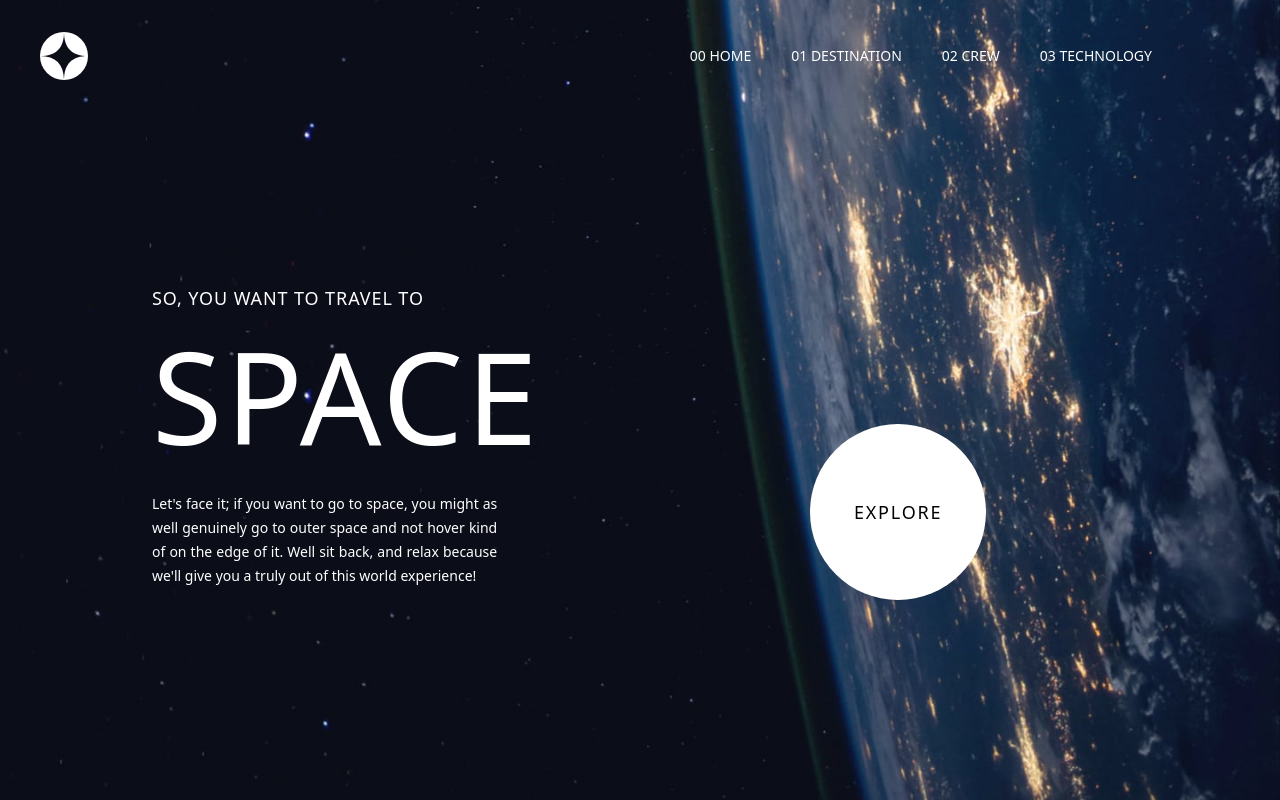
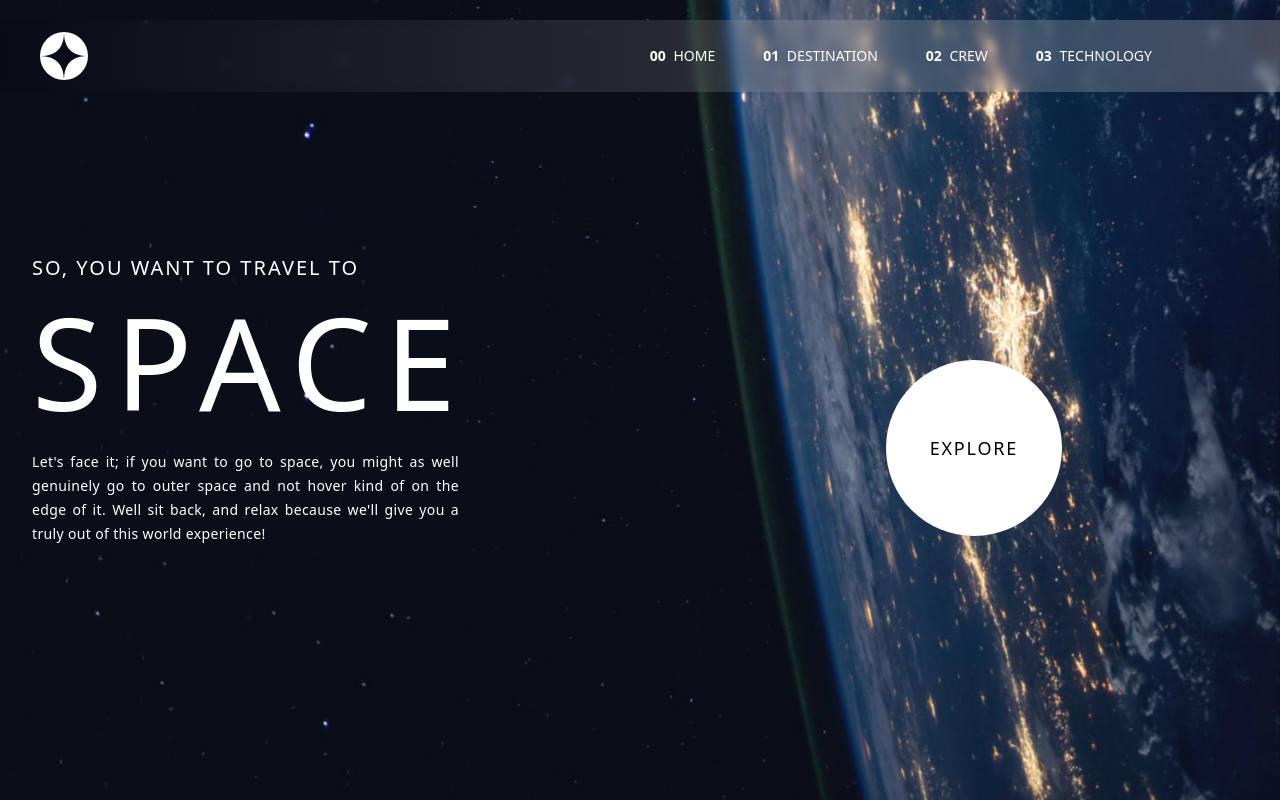
Before and after one commit to juniorthx3/space-tourism-multi-page-website, a React (Create React App) app: page / in a window 1280 px wide. Built offline with nearby package versions, Linux system fonts and the light colour scheme.

Commit message:
Arrange homepage

```diff
--- a/src/components/Header.jsx
+++ b/src/components/Header.jsx
@@ -1,21 +1,41 @@
 import logo from '../assets/shared/logo.svg'
 import {Link} from 'react-router-dom'
+import iconHamburger from '../assets/shared/icon-hamburger.svg'
+import iconClose from '../assets/shared/icon-close.svg'
+import { useState } from 'react'
+import NavLink from './NavLink'
 
 const Header = () => {
+    const [open, setOpen] = useState(false)
   return (
-    <header className='relative mt-5 text-white'>
+    <header className='bg-header relative mt-5 text-white' >
         <nav className='flex items-center justify-between py-3 pl-10 pr-32'>
             <div>
                 <Link to="/"><img src={logo} alt="" /></Link>
+                <hr className='absolute '/>
             </div>
-            <div className='hidden md:flex'>
-                <ul className='space-x-10 flex uppercase text-sm'>
-                    <li><Link to="/">00 Home</Link></li>
-                    <li><Link to="/destination">01 Destination</Link></li>
-                    <li><Link to="/crew">02 Crew</Link></li>
-                    <li><Link to="/technology">03 Technology</Link></li>
+            <div className='hidden bg-nav md:flex md:items-center '>
+                <ul className='space-x-12 flex uppercase text-sm'>
+                   <NavLink />
                 </ul>
             </div>
+            <button onClick={()=>setOpen(!open)} className="absolute right-7 focus:outline-none md:hidden">
+              {open ? <img src={iconClose} alt="" className='hidden' /> : <img src={iconHamburger} alt="" />}
+            </button>
+            {
+                open && (
+                    <div className="md:hidden border">
+                        <div className='h-screen absolute -top-10 right-0 text-sm  px-5  py-8 mt-5 space-y-6  w-1/2 left-1/2' style={{backgroundColor:"rgba(255, 255, 255, 0.5)", backdropFilter:"blur(81.5485px)"}}>
+                        <button onClick={()=>setOpen(!open)} className="absolute right-7 top-12 focus:outline-none md:hidden">
+                            {open ? <img src={iconClose} alt="" /> : <img src={iconHamburger} alt="" />}
+                        </button>
+                        <ul className='uppercase text-sm absolute top-28 space-y-10'>
+                                <NavLink />
+                            </ul>
+                        </div>
+                    </div>
+                )
+            }
         </nav>
     </header>
   )
--- /dev/null
+++ b/src/components/NavLink.jsx
@@ -0,0 +1,22 @@
+import {Link} from 'react-router-dom'
+
+const NavLink = () => {
+  return (
+    <>
+        <li className='hover:border-b-2 hover:border-b-solid'>
+            <Link to="/"><span className='font-bold pr-1'>00</span> Home</Link>
+        </li>
+        <li className='hover:border-b-2 hover:border-b-solid'>
+            <Link to="/destination"><span className='font-bold pr-1'>01</span> Destination</Link>
+        </li>
+        <li className='hover:border-b-2 hover:border-b-solid'>
+            <Link to="/crew"><span className='font-bold pr-1'>02</span> Crew</Link>
+        </li>
+        <li className='hover:border-b-2 hover:border-b-solid'>
+            <Link to="/technology"><span className='font-bold pr-1'>03</span> Technology</Link>
+        </li>
+    </>
+  )
+}
+
+export default NavLink
--- a/src/index.css
+++ b/src/index.css
@@ -8,11 +8,21 @@ body{
     box-sizing: border-box;
 }
 
-.home{
-    background-image: url("./assets/home/background-home-desktop.jpg");
+header{
+    font-size: calc(10px + 2vmin);
+    z-index: 0;
+}
+
+.bg-header{
+    background:linear-gradient(to right, rgba(0, 0, 0, 0.1), rgba(255, 255, 255, 0.233));
+    backdrop-filter: blur(5px);
+}
+
+.home, .destination, .crew, .technology{
     background-size: cover;
     background-attachment: fixed;
-    height:100vh;
+    transition:0.3s;
+    height:100%;
     position:absolute;
     top:0;
     right:0;
@@ -21,46 +31,69 @@ body{
     color:white;
 }
 
+
+/* DESKTOP BACKGROUND */
+
+.home{
+    background-image: url("./assets/home/background-home-desktop.jpg");
+}
+
 .destination{
     background-image: url("./assets/destination/background-destination-desktop.jpg");
-    background-size: cover;
-    background-attachment: fixed;
-    height:100vh;
-    position:absolute;
-    top:0;
-    right:0;
-    left:0;
-    z-index: -1;
-    color:white;
 }
 
 .crew{
     background-image: url("./assets/crew/background-crew-desktop.jpg");
-    background-size: cover;
-    background-attachment: fixed;
-    height:100vh;
-    position:absolute;
-    top:0;
-    right:0;
-    left:0;
-    z-index: -1;
-    color:white;
 }
 
 .technology{
     background-image: url("./assets/technology/background-technology-desktop.jpg");
-    background-size: cover;
-    background-attachment: fixed;
-    height:100vh;
-    position:absolute;
-    top:0;
-    right:0;
-    left:0;
-    z-index: -1;
-    color:white;
 }
 
-.overlay{
-    position: absolute;
-    top:30%;
+/* TABLET BACKGROUND */
+
+@media screen and (max-width: 768px) {
+    .bg-header{
+        background:none;
+    }
+
+    .home{
+        background-image: url("./assets/home/background-home-tablet.jpg");
+    }
+
+    .destination{
+        background-image: url("./assets/destination/background-destination-tablet.jpg");
+    }
+
+    .crew{
+        background-image: url("./assets/crew/background-crew-tablet.jpg");
+    }
+
+    .technology{
+        background-image: url("./assets/technology/background-technology-tablet.jpg");
+    }
 }
+
+
+/* MOBILE BACKGROUND */
+@media screen and (max-width: 480px) {
+    .bg-header{
+        background:none;
+    }
+
+    .home{
+        background-image: url("./assets/home/background-home-mobile.jpg");
+    }
+
+    .destination{
+        background-image: url("./assets/destination/background-destination-mobile.jpg");
+    }
+
+    .crew{
+        background-image: url("./assets/crew/background-crew-mobile.jpg");
+    }
+
+    .technology{
+        background-image: url("./assets/technology/background-technology-mobile.jpg");
+    }
+}
--- a/src/pages/Home.jsx
+++ b/src/pages/Home.jsx
@@ -3,18 +3,20 @@ import {Link} from 'react-router-dom'
 const Home = () => {
   return (
     <section className="home">
-       <div className="overlay mt-8 mx-36 flex justify-center">
-          <div className='w-1/2 px-2 py-3'>
-              <h2 className='text-lg uppercase tracking-wider'>So, you want to travel to</h2>
-              <h1 className='text-9xl uppercase font-light tracking-wide mt-5'>Space</h1>
-              <p className='w-3/4 mt-8 text-sm leading-6 text-center md:text-justify'>
-                  Let's face it; if you want to go to space, you might as well genuinely go to
-                  outer space and not hover kind of on the edge of it. Well sit back, and relax
-                  because we'll give you a truly out of this world experience!
-              </p>
-          </div>
-          <div className='w-1/2 ml-10 uppercase flex justify-center items-end'>
-              <button className='bg-white text-black tracking-widest text-lg font-medium uppercase rounded-full w-44 h-44 h-' ><Link to="/destination">Explore</Link></button>
+       <div className="h-full flex flex-col items-center justify-center md:flex-row md:justify-evenly" style={{width:"min(100% - 4rem, 80em)", marginInline:"auto"}}>
+          <div className="flex flex-col items-center justify-evenly md:flex-row">
+              <div className='space-y-4 mx-auto text-center md:text-left'>
+                  <h2 className='text-xl uppercase tracking-widest'>So, you want to travel to</h2>
+                  <h1 className='text-8xl  uppercase font-light tracking-widest  md:text-9xl'>Space</h1>
+                  <p className='text-sm leading-6 pt-2 tracking-wide md:w-11/12 lg:w-1/2 text-center md:text-justify'>
+                      Let's face it; if you want to go to space, you might as well genuinely go to
+                      outer space and not hover kind of on the edge of it. Well sit back, and relax
+                      because we'll give you a truly out of this world experience!
+                  </p>
+              </div>
+              <div className='w-1/2 mt-24'>
+                <Link to="/destination"><button className='bg-white text-black tracking-widest text-lg font-medium uppercase rounded-full w-44 h-44'>Explore</button></Link>
+              </div>
           </div>
        </div>
     </section>
```
